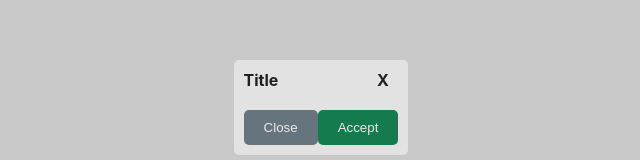
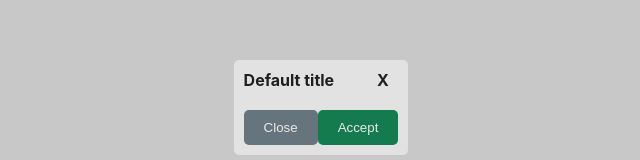
Before and after one commit to icelandico/react-modal, a React (Create React App) app: page / in a window 1280 px wide. Both pictures are taken after a click on the button "Open Modal". Shown: the part 293-453 px from the top of the page, without its empty margins (319-959 px from the left). Built offline with nearby package versions, Linux system fonts and the light colour scheme.

Commit message:
Add propTypes, create default props

```diff
--- a/package.json
+++ b/package.json
@@ -6,6 +6,7 @@
     "@testing-library/jest-dom": "^5.11.4",
     "@testing-library/react": "^11.1.0",
     "@testing-library/user-event": "^12.1.10",
+    "prop-types": "^15.7.2",
     "react": "^17.0.2",
     "react-dom": "^17.0.2",
     "react-scripts": "4.0.3",
--- a/src/App.js
+++ b/src/App.js
@@ -9,7 +9,7 @@ function App() {
     <div className="App">
       <div className="main__container">
         <button className="main__container-button" onClick={() => setModalOpened(true)}>Open Modal</button>
-        <ReactModal closeHandler={() => setModalOpened(false)} isOpen={modalOpened} />
+        <ReactModal closeHandler={() => setModalOpened(false)} isOpen={modalOpened} config={{ onBgClose: false }}/>
       </div>
     </div>
   );
--- a/src/components/ReactModal/index.js
+++ b/src/components/ReactModal/index.js
@@ -1,14 +1,23 @@
 import React from "react";
-import './index.css'
+import PropTypes from "prop-types";
+import "./index.css"
 
-const ReactModal = ({ isOpen, closeHandler, children }) => {
+const defaultProps = {
+  config: {
+    title: "Default title",
+    onBgClose: true,
+  }
+}
+
+const ReactModal = ({ isOpen, closeHandler, config, children }) => {
+  const modalConfig = Object.assign({}, defaultProps.config, config);
   if (!isOpen) return null;
 
   return (
-      <div className="modal__container" onClick={closeHandler}>
+      <div className="modal__container" onClick={() => modalConfig.onBgClose ? closeHandler() : null}>
         <div className="modal__box" onClick={(e) => e.stopPropagation()}>
           <div className="modal__header">
-            <div className="modal__header-title">Title</div>
+            <div className="modal__header-title">{modalConfig.title}</div>
             <div className="modal__header-close" onClick={closeHandler}>X</div>
           </div>
           <div className="modal__content">{children}</div>
@@ -22,3 +31,20 @@ const ReactModal = ({ isOpen, closeHandler, children }) => {
 }
 
 export default ReactModal
+
+ReactModal.propTypes = {
+  isOpen: PropTypes.bool.isRequired,
+  closeHandler: PropTypes.func.isRequired,
+  children: PropTypes.node,
+  config: PropTypes.shape({
+    title: PropTypes.string,
+    onBgClose: PropTypes.bool,
+  })
+};
+
+ReactModal.defaultProps = {
+  config: {
+    title: 'Default Title',
+    onBgClose: true
+  }
+}
```
